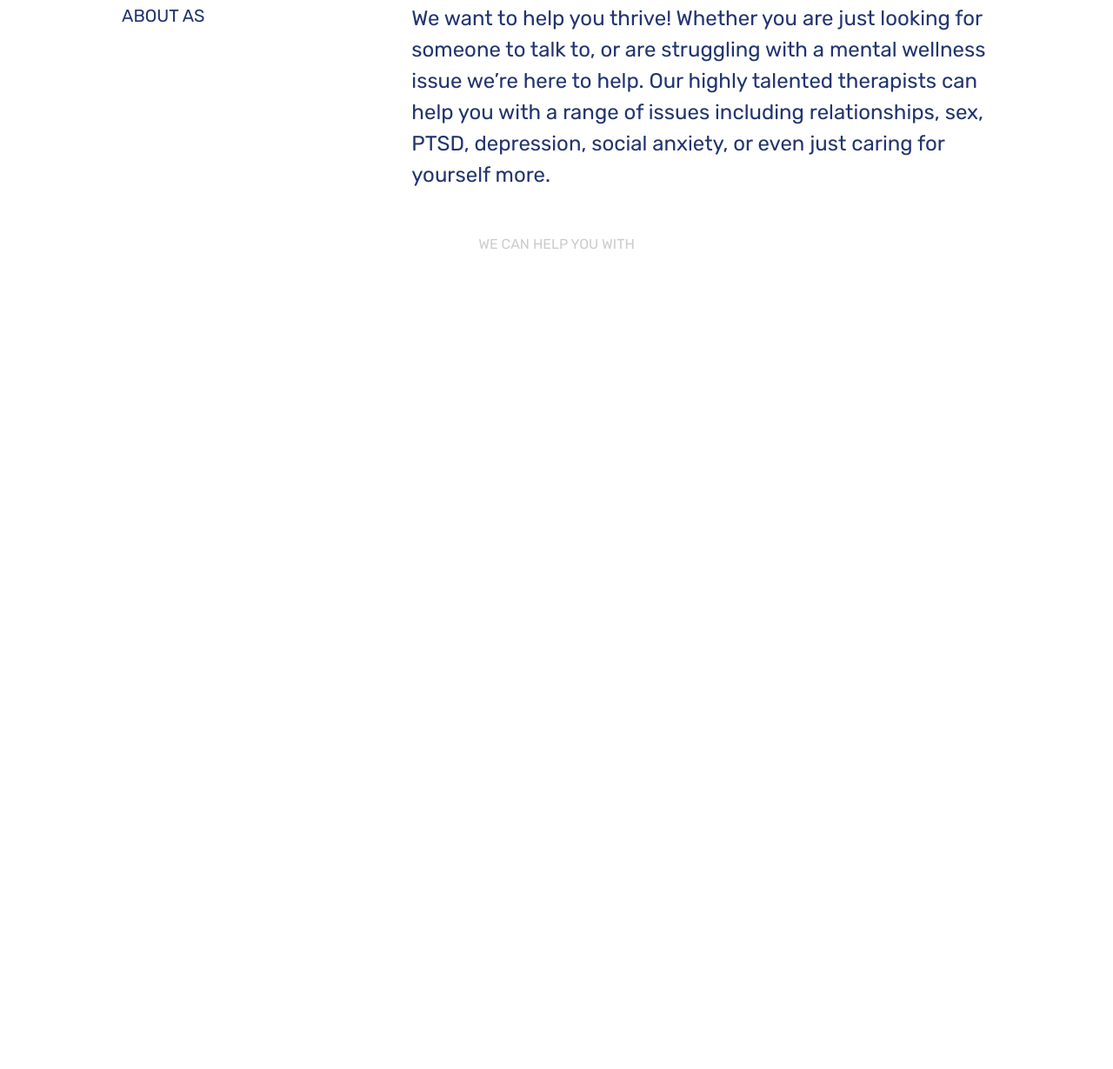
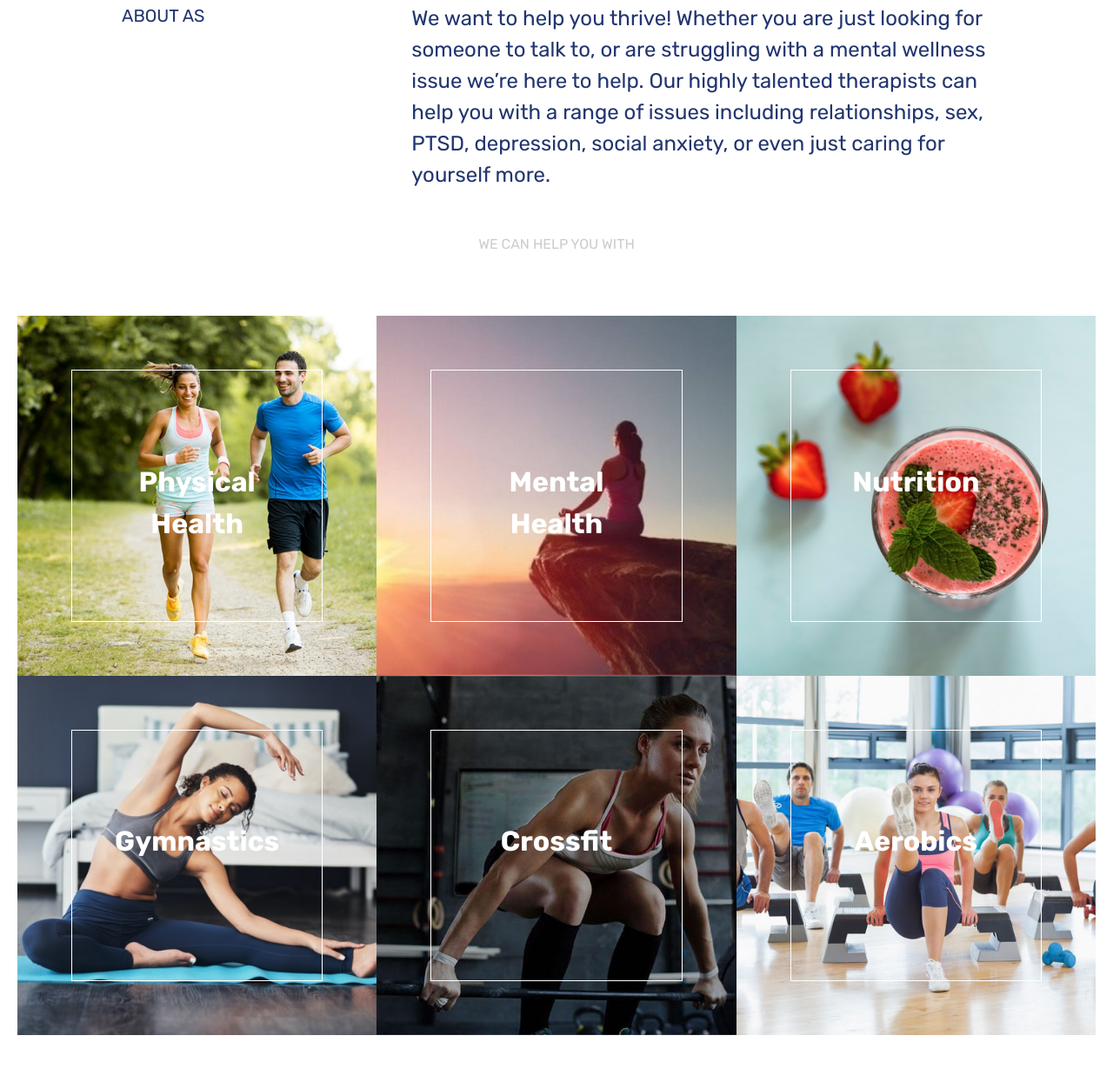
Before and after one commit to Jik789/HealthUP, a plain HTML site: page index.html in a window 1280 px wide. Shown: the part 1624-2853 px from the top of the page at 87% size. Before the commit the page ends 1947 px from the top, so only its background shows below. Drawn offline with Linux system fonts and the light colour scheme.

Commit message:
Сделал каталог

```diff
--- a/index.html
+++ b/index.html
@@ -58,6 +58,46 @@
         <p class="about__footer">We can help you with</p>
       </div>
     </div>
+    <div class="page-catalog _main-container">
+      <div class="catalog _container">
+        <div class="catalog__item">
+          <a href="#" class="catalog__name">Physical<br>Health</a>
+          <div class="catalog__photo">
+            <img src="./img/PHealth.jpg">
+          </div>
+        </div>
+        <div class="catalog__item">
+          <a href="#" class="catalog__name">Mental<br>Health</a>
+          <div class="catalog__photo">
+            <img src="./img/MentalHealth.jpg">
+          </div>
+        </div>
+        <div class="catalog__item">
+          <a href="#" class="catalog__name">Nutrition</a>
+          <div class="catalog__photo">
+            <img src="./img/Nutrition.jpg">
+          </div>
+        </div>
+        <div class="catalog__item">
+          <a href="#" class="catalog__name">Gymnastics</a>
+          <div class="catalog__photo">
+            <img src="./img/Gymnastics.jpg">
+          </div>
+        </div>
+        <div class="catalog__item">
+          <a href="#" class="catalog__name">Crossfit</a>
+          <div class="catalog__photo">
+            <img src="./img/Crossfit.jpg">
+          </div>
+        </div>
+        <div class="catalog__item">
+          <a href="#" class="catalog__name">Aerobics</a>
+          <div class="catalog__photo">
+            <img src="./img/Aerobics.jpg">
+          </div>
+        </div>
+      </div>
+    </div>
   </main>
 </body>
 </html>
--- /dev/null
+++ b/scss/_main-catalog.scss
@@ -0,0 +1,78 @@
+/* Третья секция (Каталог) */
+
+.catalog {
+  display: grid;
+  grid-template-columns: repeat(3, 1fr);
+  grid-template-rows: repeat(1, 1fr);
+  margin-top: 40px;
+  margin-bottom: 40px;
+}
+
+@media (max-width: $md3+px) {
+  .catalog {
+    grid-template-columns: repeat(2, 1fr);
+    grid-template-rows: repeat(1, 1fr);
+    margin-top: 20px;
+    margin-bottom: 20px;
+  }
+}
+
+.catalog__item {
+  display: block;
+  position: relative;
+  align-items: center;
+}
+
+.catalog__name {
+  position: absolute;
+  top: 15%;
+  left: 15%;
+  right: 15%;
+  bottom: 15%;
+  font-size: 32px;
+  text-align: center;
+  vertical-align: middle;
+  font-weight: bold;
+  z-index: 50;
+  color: white;
+  border: 1px solid white;
+  padding: 25% 0;
+  transition: background-color 0.25s ease;
+    &:hover {
+      background-color: rgba(34, 53, 111, 0.25);
+    }
+}
+
+@media (max-width: $md1+px) {
+  .catalog__name {
+    font-size: 24px;
+  }
+}
+
+@media (max-width: $md2+px) {
+  .catalog__name {
+    font-size: 20px;
+  }
+}
+
+@media (max-width: $md3+px) {
+  .catalog__name {
+    font-size: 18px;
+  }
+}
+
+.catalog__photo {
+  position: relative;
+  max-width: 480px;
+  overflow: hidden;
+  padding: 0 0 100% 0;
+  & img {
+    position: absolute;
+    top: 0;
+    left: 0;
+    width: 100%;
+    height: 100%;
+    object-fit: cover;
+
+  }
+}
--- a/scss/_main-home.scss
+++ b/scss/_main-home.scss
@@ -21,7 +21,7 @@
 @media (max-width: $md3+px) {
   .home {
     grid-template-columns: 1fr;
-    grid-template-rows: 6fr 5fr;
+    grid-template-rows: 6fr 4fr;
   }
 }
 
--- a/scss/style.scss
+++ b/scss/style.scss
@@ -4,3 +4,4 @@
 @import "_header"; // Шапка проекта
 @import "_main-home"; // Первая секция (Домашняя)
 @import "_main-about"; // Вторая секция (О компании)
+@import "_main-catalog"; // Третья секция (Каталог)
```
Also changed, not shown: css/style.css, img/Aerobics.jpg (added), img/Nutrition.jpg (added), img/PHealth.jpg (added).
